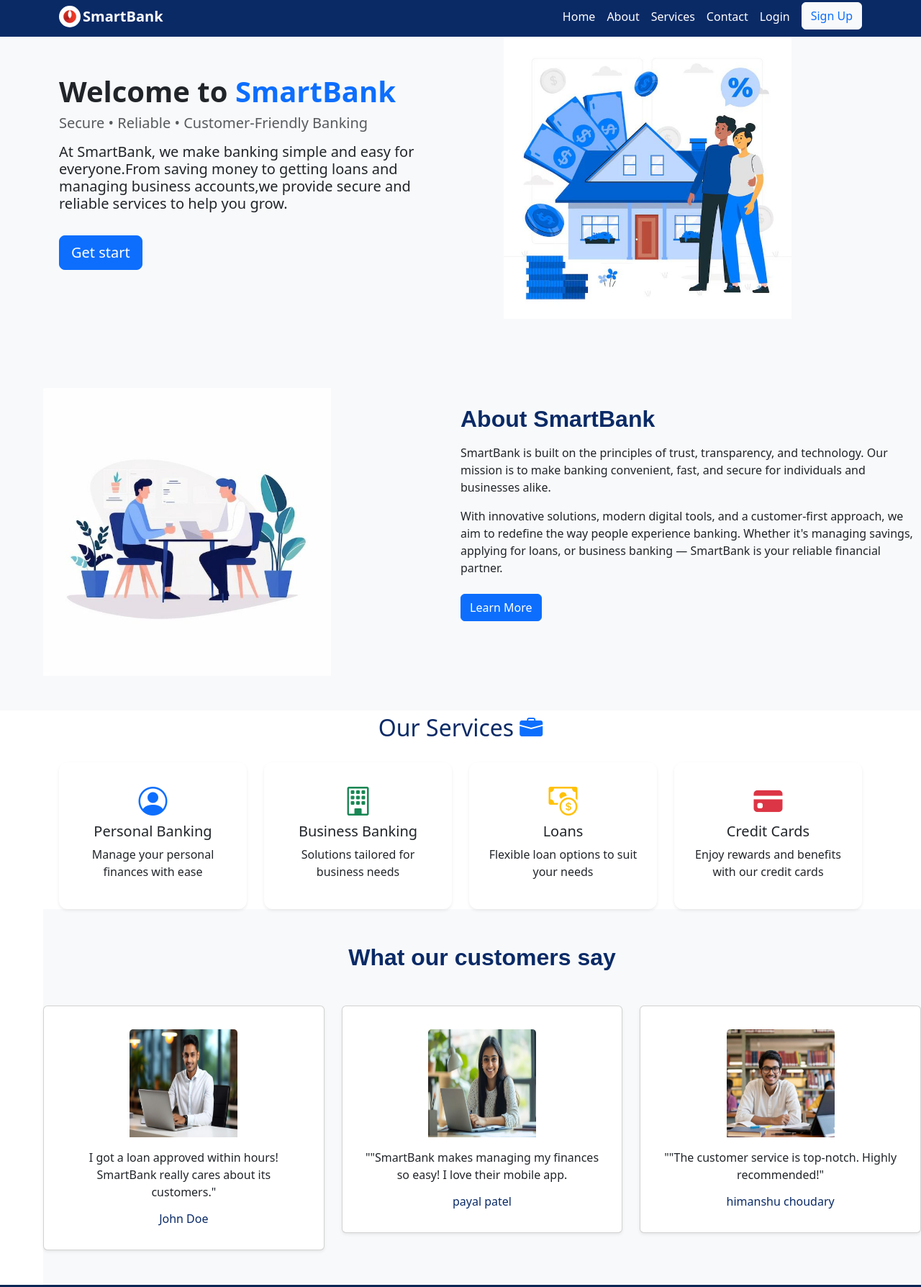
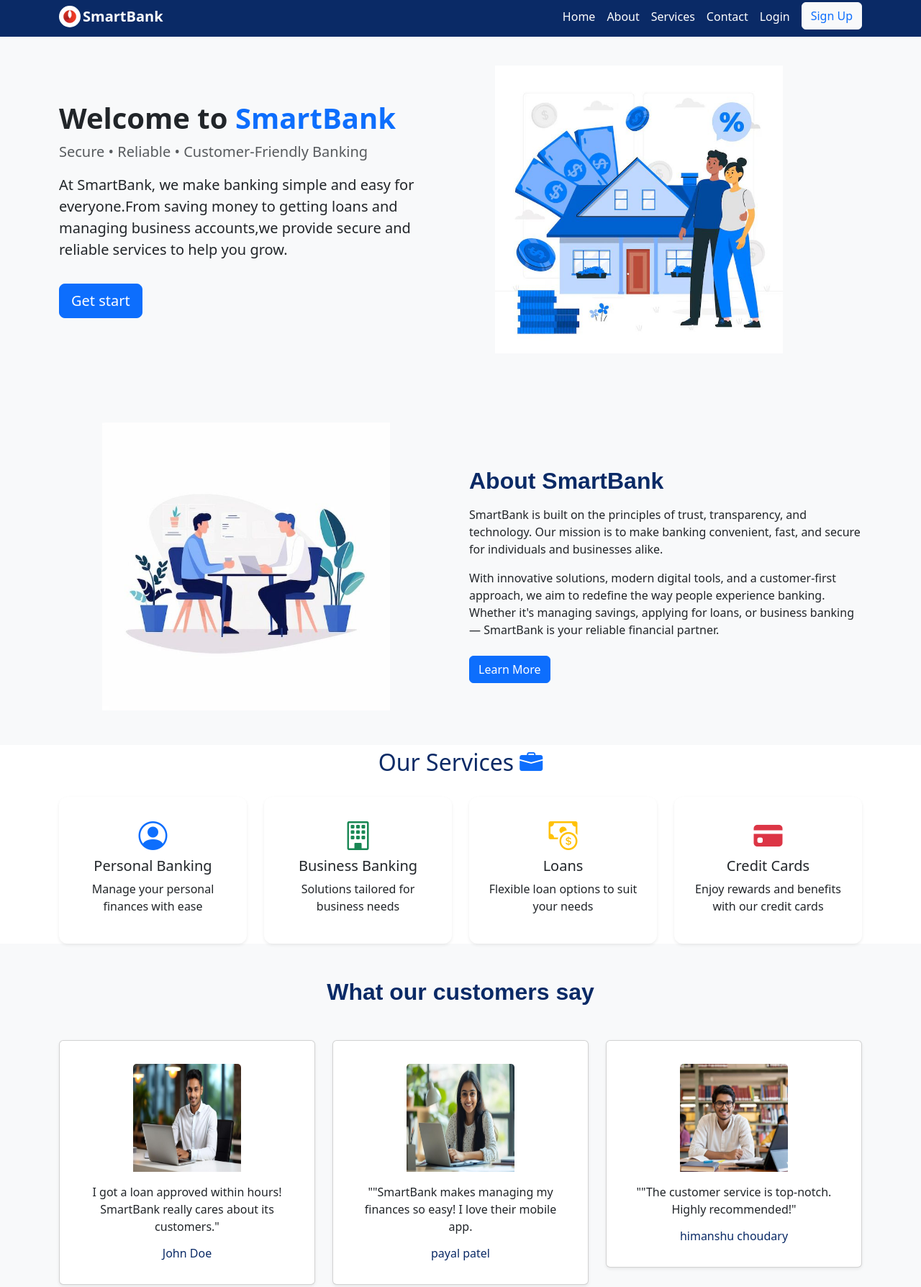
Before and after one commit to ranu-00100/smartBank-website, a plain HTML site: page index.html in a window 1280 px wide. Shown: the part 5-1793 px from the top of the page at 72% size. Drawn offline with nearby package versions, Linux system fonts and the light colour scheme.

Commit message:
Updated project with new changes

```diff
--- a/index.html
+++ b/index.html
@@ -42,11 +42,10 @@
   <!--section -->
 
   <section class="py-5 bg-light">
-    <div class="container d-flex flex-lg-row flex-column  align-items-center">
+    <div class="container d-flex flex-lg-row flex-column  align-items-center mt-5">
       <!--left side text-->
       <div class="text-center text-lg-start col-lg-6">
-        <h1 class="fw-bold">Welcome to <span class="text-primary" data-aos="fade-right">SmartBank</span>
-          <h1>
+        <h1 class="fw-bold">Welcome to <span class="text-primary" data-aos="fade-right">SmartBank</span></h1>
             <p class="text-muted fs-5">Secure • Reliable • Customer-Friendly Banking</p>
             <p class="fs-5">At SmartBank, we make banking simple and easy for everyone.From saving money to getting
               loans and managing business accounts,we provide secure and reliable services to help you grow.</p>
@@ -56,7 +55,7 @@
 
       <!--right slide image-->
       <div class="col-lg-6 text-center text-lg-start">
-        <img src="img/homepage .jpg" style="height:400px; margin-left:60px;" alt="banking">
+        <img src="img/homepage .jpg" style="height:400px;"  class="ms-lg-5"alt="banking">
       </div>
     </div>
   </section>
@@ -64,8 +63,8 @@
 
   <!--About section-->
   <section id="about" class="py-5 bg-light" style="overflow:hidden;">
-    <div class="contanier">
-      <div class="row-align-items-center d-flex flex-column flex-lg-row">
+    <div class="container">
+      <div class="row align-items-center d-flex flex-column flex-lg-row ">
         <div class="col-lg-6 text-lg-start ">
           <img src="img/about section1.jpg" alt="about img" style="height:400px; margin-left:60px;">
         </div>
@@ -126,12 +125,12 @@
 
 
 <!--reviews section-->
-<section id="reviews" class="py-5" style="background-color:#f8f9fa; margin-left:60px; margin-right:auto;">
-  <div class="contanier">
-    <h2 class="text-center mb-5 " style="color:#0a2a66; font-weight: 600;font-family: Poppins,sans-serif;"|>What our customers say</h2>
+<section id="reviews" class="py-5 bg-light" style="background-color:#f8f9fa; margin-right:auto;">
+  <div class="container">
+    <h2 class="text-center mb-5 " style="color:#0a2a66; font-weight: 600;font-family: Poppins,sans-serif;">What our customers say</h2>
     <div class="justify-content-center gap-2">
       <!--reivew card-->
-      <div class="row lg-3">
+      <div class="row row-cols-1 row-cols-md-3 g-4">
       <div class="col-md-4">
         <div class="card h-20 text-center shadow-sm p-3 rounded">
           <img src="img/model1.jpg" class="card-img-top mx-auto mt-3" alt="Customer 1" style="width:150px;height:150px;">
--- a/style.css
+++ b/style.css
@@ -4,12 +4,6 @@
 body{
     font-family:poppins,sans-serif;
 }
-
-
-
-
-
-
 
 /* Navbar hover */
 .navbar-nav .nav-link:hover {
@@ -65,8 +59,11 @@ footer h4:hover{
     color:#ffc107!important;
 }
 
-html body{
-    margin:0;
-    padding:0;
-
+html, body {
+  height: 100%;
+  margin: 0;
+  padding: 0;
 }
+.navbar-toggler {
+  background-color: white;
+}
```
